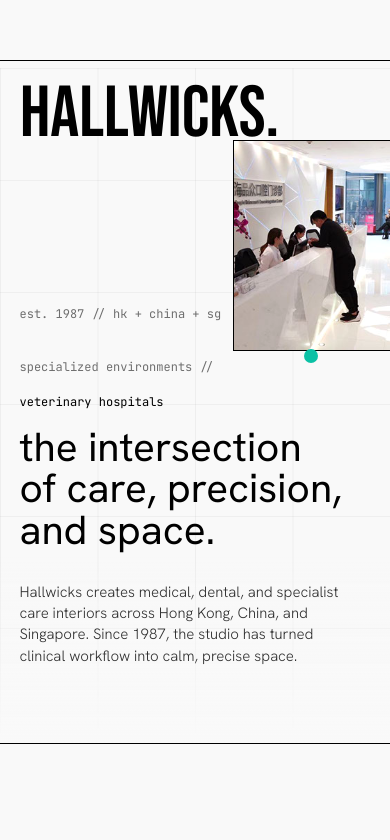
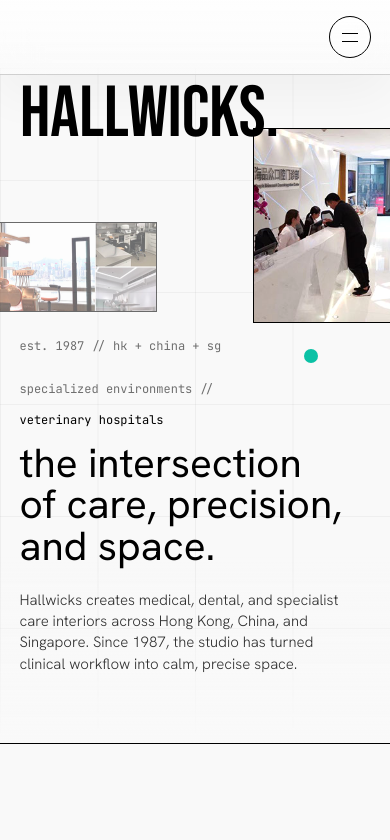
Before and after one commit to gregochan/hallwicks, a Next.js app: page / in a window 390 px wide. Shown: the top 840 px of the page. Built offline with nearby package versions, Linux system fonts and the light colour scheme.

Commit message:
Add mobile navigation and refine hero spacing

```diff
--- a/app/globals.css
+++ b/app/globals.css
@@ -140,16 +140,22 @@
   position: fixed;
   top: 0;
   left: 0;
-  z-index: 60;
+  z-index: 90;
   display: grid;
   width: 100%;
-  grid-template-columns: minmax(120px, 1fr) auto minmax(120px, 1fr);
+  grid-template-columns: minmax(120px, 1fr) auto minmax(120px, 1fr) auto;
   align-items: center;
   gap: var(--gap);
   padding: 20px var(--page);
-  border-bottom: 1px solid var(--ink);
-  background: rgba(249, 249, 249, 0.78);
-  backdrop-filter: blur(18px);
+  border-bottom: 1px solid rgba(0, 0, 0, 0.18);
+  background:
+    linear-gradient(180deg, rgba(255, 255, 255, 0.72), rgba(249, 249, 249, 0.46)),
+    rgba(255, 255, 255, 0.34);
+  backdrop-filter: blur(22px) saturate(1.55);
+  box-shadow:
+    inset 0 1px 0 rgba(255, 255, 255, 0.72),
+    0 18px 52px rgba(0, 0, 0, 0.045);
+  -webkit-backdrop-filter: blur(22px) saturate(1.55);
 }
 
 .nav-brand,
@@ -210,6 +216,121 @@
 .nav-inquiry:hover span:first-child,
 .text-trigger:hover span:first-child {
   transform: translateX(5px);
+}
+
+.menu-toggle {
+  position: relative;
+  display: none;
+  justify-self: end;
+  width: 42px;
+  height: 42px;
+  padding: 0;
+  border: 1px solid var(--ink);
+  border-radius: 999px;
+  background: rgba(255, 255, 255, 0.44);
+  color: var(--ink);
+  cursor: pointer;
+}
+
+.menu-toggle span {
+  position: absolute;
+  left: 12px;
+  width: 16px;
+  height: 1px;
+  background: currentColor;
+  transition:
+    transform 180ms ease,
+    top 180ms ease;
+}
+
+.menu-toggle span:first-child {
+  top: 16px;
+}
+
+.menu-toggle span:last-child {
+  top: 24px;
+}
+
+.menu-toggle[aria-expanded="true"] span:first-child {
+  top: 20px;
+  transform: rotate(45deg);
+}
+
+.menu-toggle[aria-expanded="true"] span:last-child {
+  top: 20px;
+  transform: rotate(-45deg);
+}
+
+.mobile-menu {
+  position: fixed;
+  inset: 0;
+  z-index: 80;
+  display: none;
+  padding: 96px var(--page) 32px;
+  background:
+    linear-gradient(180deg, rgba(255, 255, 255, 0.86), rgba(249, 249, 249, 0.68)),
+    rgba(255, 255, 255, 0.4);
+  backdrop-filter: blur(28px) saturate(1.35);
+  opacity: 0;
+  pointer-events: none;
+  transform: translateY(-12px);
+  transition:
+    opacity 220ms ease,
+    transform 220ms ease;
+  -webkit-backdrop-filter: blur(28px) saturate(1.35);
+}
+
+.mobile-menu nav {
+  display: grid;
+  gap: 18px;
+  border-top: 1px solid var(--ink);
+}
+
+.mobile-menu a {
+  display: flex;
+  align-items: center;
+  justify-content: space-between;
+  padding: 20px 0;
+  border-bottom: 1px solid var(--line);
+  font-family: var(--body);
+  font-size: 30px;
+  font-weight: 700;
+  line-height: 1;
+}
+
+.mobile-menu a::after {
+  color: var(--green);
+  content: "+";
+}
+
+.scroll-top {
+  position: fixed;
+  right: 18px;
+  bottom: 18px;
+  z-index: 70;
+  display: none;
+  width: 46px;
+  height: 46px;
+  place-items: center;
+  border: 1px solid var(--ink);
+  border-radius: 999px;
+  background: rgba(255, 255, 255, 0.58);
+  color: var(--ink);
+  font-family: var(--mono);
+  opacity: 0;
+  pointer-events: none;
+  transform: translateY(12px);
+  transition:
+    opacity 180ms ease,
+    transform 180ms ease;
+  backdrop-filter: blur(16px) saturate(1.4);
+  -webkit-backdrop-filter: blur(16px) saturate(1.4);
+}
+
+.scroll-top-visible {
+  opacity: 1;
+  pointer-events: auto;
+  transform: translateY(0);
 }
 
 .hero {
@@ -766,20 +887,6 @@
   background: var(--paper-dim);
 }
 
-.project-image-wrap::before {
-  position: absolute;
-  inset: 0;
-  z-index: 1;
-  pointer-events: none;
-  content: "";
-  background:
-    linear-gradient(135deg, rgba(11, 193, 165, 0.62), rgba(0, 0, 0, 0.24)),
-    var(--green);
-  mix-blend-mode: color;
-  opacity: 0.78;
-  transition: opacity 420ms ease;
-}
-
 .project-image-motion {
   position: absolute;
   inset: -8%;
@@ -810,18 +917,14 @@
   width: 100%;
   height: 100%;
   object-fit: cover;
-  filter: grayscale(1) contrast(1.08);
+  filter: grayscale(1) contrast(1.06);
   transition:
     filter 420ms ease,
     transform 520ms ease;
 }
 
-.project-card:hover .project-image-wrap::before {
-  opacity: 0.28;
-}
-
 .project-card:hover img {
-  filter: grayscale(0.15) contrast(1.02) saturate(1.08);
+  filter: grayscale(1) contrast(1);
   transform: scale(1.035);
 }
 
@@ -982,6 +1085,46 @@
   }
 }
 
+@media (max-width: 1500px) and (min-width: 981px) {
+  .hero-wordmark {
+    font-size: clamp(118px, 17vw, 228px);
+  }
+
+  .hero-statement {
+    top: clamp(360px, 31vw, 414px);
+    left: clamp(390px, 38vw, 520px);
+    max-width: 660px;
+  }
+
+  .hero h1 {
+    font-size: clamp(50px, 4.8vw, 76px);
+  }
+
+  .hero-copy {
+    max-width: 540px;
+  }
+
+  .hero-float-primary {
+    right: 7%;
+    width: min(24vw, 330px);
+  }
+
+  .hero-float-left {
+    width: min(16vw, 230px);
+  }
+
+  .hero-float-bottom {
+    bottom: -12%;
+    left: 12%;
+    width: min(27vw, 370px);
+    opacity: 0.42;
+  }
+
+  .hero-float-small {
+    display: none;
+  }
+}
+
 @media (max-width: 980px) {
   .top-nav {
     grid-template-columns: 1fr auto;
@@ -992,7 +1135,18 @@
   }
 
   .nav-inquiry {
-    justify-self: end;
+    display: none;
+  }
+
+  .menu-toggle,
+  .mobile-menu {
+    display: grid;
+  }
+
+  .mobile-menu-open {
+    opacity: 1;
+    pointer-events: auto;
+    transform: translateY(0);
   }
 
   .section-grid,
@@ -1142,14 +1296,15 @@
 @media (max-width: 640px) {
   .top-nav {
     padding-block: 16px;
+    grid-template-columns: 1fr auto;
   }
 
-  .nav-inquiry {
-    display: none;
+  .scroll-top {
+    display: grid;
   }
 
   .hero-statement {
-    padding-top: 306px;
+    padding-top: 338px;
   }
 
   .hero-statement h1 {
@@ -1168,13 +1323,18 @@
   }
 
   .hero-float-primary {
-    top: 140px;
-    right: -54px;
-    width: min(54vw, 214px);
+    top: 128px;
+    right: -58px;
+    width: min(50vw, 198px);
   }
 
   .hero-float-bottom {
-    display: none;
+    display: block;
+    top: 222px;
+    bottom: auto;
+    left: -22px;
+    width: min(46vw, 180px);
+    opacity: 0.58;
   }
 
   .hero-float-small {
--- a/app/page.tsx
+++ b/app/page.tsx
@@ -1,7 +1,9 @@
 import { ExperienceYears } from "@/components/experience-years";
 import { ClientLogoGrid } from "@/components/client-logo-grid";
 import { HeroParallax } from "@/components/hero-parallax";
+import { MobileScrollTop } from "@/components/mobile-scroll-top";
 import { RevealSection } from "@/components/reveal-section";
+import { SiteHeader } from "@/components/site-header";
 import { WorksGallery } from "@/components/works-gallery";
 
 const capabilities = [
@@ -241,21 +243,7 @@
 export default function Home() {
   return (
     <>
-      <header className="top-nav" aria-label="Primary navigation">
-        <a className="nav-brand" href="#top" aria-label="Hallwicks home">
-          hallwicks
-        </a>
-        <nav className="nav-links" aria-label="Section links">
-          <a href="#story">Story</a>
-          <a href="#capabilities">Capabilities</a>
-          <a href="#works">Works</a>
-          <a href="#contact">Contact</a>
-        </nav>
-        <a className="nav-inquiry" href="mailto:hallwicks@gmail.com">
-          <span>Inquiry</span>
-          <span aria-hidden="true">+</span>
-        </a>
-      </header>
+      <SiteHeader />
 
       <main id="top">
         <HeroParallax />
@@ -428,6 +416,7 @@
           <a href="mailto:hallwicks@gmail.com">email</a>
         </div>
       </footer>
+      <MobileScrollTop />
     </>
   );
 }
--- a/components/client-logo-grid.tsx
+++ b/components/client-logo-grid.tsx
@@ -13,8 +13,8 @@
           initial={reduceMotion ? false : { opacity: 0, y: 22 }}
           key={client}
           transition={{
-            delay: index * 0.06,
-            duration: 0.56,
+            delay: index * 0.12,
+            duration: 0.9,
             ease: [0.16, 1, 0.3, 1],
           }}
           viewport={{ amount: 0.4, once: true }}
--- /dev/null
+++ b/components/mobile-scroll-top.tsx
@@ -0,0 +1,30 @@
+"use client";
+
+import { useEffect, useState } from "react";
+
+export function MobileScrollTop() {
+  const [visible, setVisible] = useState(false);
+
+  useEffect(() => {
+    const update = () => setVisible(window.scrollY > window.innerHeight * 0.35);
+
+    update();
+    window.addEventListener("scroll", update, { passive: true });
+    window.addEventListener("resize", update);
+
+    return () => {
+      window.removeEventListener("scroll", update);
+      window.removeEventListener("resize", update);
+    };
+  }, []);
+
+  return (
+    <a
+      aria-label="Scroll to top"
+      className={visible ? "scroll-top scroll-top-visible" : "scroll-top"}
+      href="#top"
+    >
+      ↑
+    </a>
+  );
+}
--- /dev/null
+++ b/components/site-header.tsx
@@ -0,0 +1,61 @@
+"use client";
+
+import { useState } from "react";
+
+const links = [
+  { href: "#story", label: "Story" },
+  { href: "#capabilities", label: "Capabilities" },
+  { href: "#works", label: "Works" },
+  { href: "#contact", label: "Contact" },
+];
+
+export function SiteHeader() {
+  const [open, setOpen] = useState(false);
+
+  const close = () => setOpen(false);
+
+  return (
+    <>
+      <header className="top-nav" aria-label="Primary navigation">
+        <a className="nav-brand" href="#top" aria-label="Hallwicks home" onClick={close}>
+          hallwicks
+        </a>
+        <nav className="nav-links" aria-label="Section links">
+          {links.map((link) => (
+            <a href={link.href} key={link.href}>
+              {link.label}
+            </a>
+          ))}
+        </nav>
+        <a className="nav-inquiry" href="mailto:hallwicks@gmail.com">
+          <span>Inquiry</span>
+          <span aria-hidden="true">+</span>
+        </a>
+        <button
+          aria-controls="mobile-menu"
+          aria-expanded={open}
+          aria-label={open ? "Close menu" : "Open menu"}
+          className="menu-toggle"
+          onClick={() => setOpen((value) => !value)}
+          type="button"
+        >
+          <span aria-hidden="true" />
+          <span aria-hidden="true" />
+        </button>
+      </header>
+
+      <div className={open ? "mobile-menu mobile-menu-open" : "mobile-menu"} id="mobile-menu">
+        <nav aria-label="Mobile navigation">
+          {links.map((link) => (
+            <a href={link.href} key={link.href} onClick={close}>
+              {link.label}
+            </a>
+          ))}
+          <a href="mailto:hallwicks@gmail.com" onClick={close}>
+            Inquiry
+          </a>
+        </nav>
+      </div>
+    </>
+  );
+}
```
Also changed, not shown: public/screenshot.jpeg.
